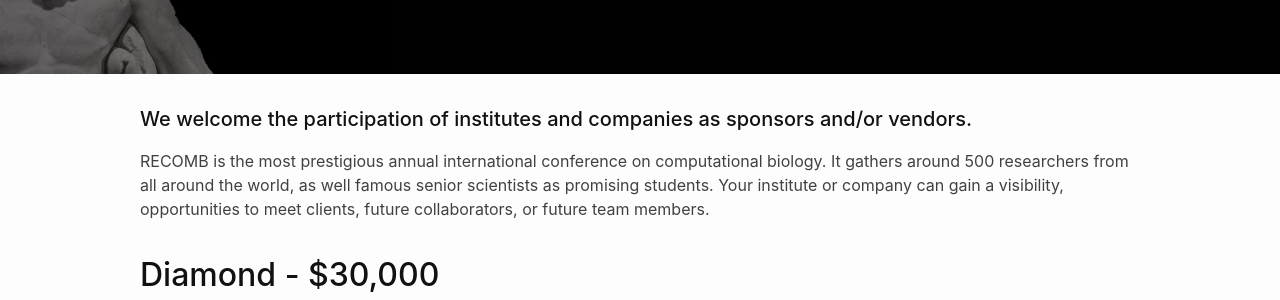
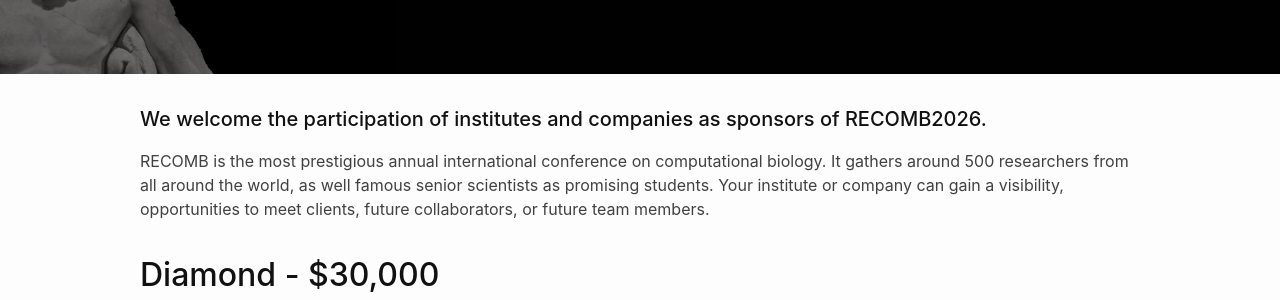
Before and after one commit to recomb-conference/recomb2026, a Jekyll site: the page built from sponsorship_packages.md, in a window 1280 px wide and 900 px high. Shown: the part 168-468 px from the top of the window. Built offline with Jekyll 4.4.1, drawn with Linux system fonts in a browser that asks for light colours; nearby versions of some CDN libraries.

Commit message:
Update sponsorship_packages.md

```diff
--- a/sponsorship_packages.md
+++ b/sponsorship_packages.md
@@ -3,7 +3,7 @@
 title: Sponsorship Packages
 ---
 
-#### We welcome the participation of institutes and companies as sponsors and/or vendors.
+#### We welcome the participation of institutes and companies as sponsors of RECOMB2026.
 
 RECOMB is the most prestigious annual international conference on computational biology. It gathers around 500 researchers from all around the world, as well famous senior scientists as promising students. Your institute or company can gain a visibility, opportunities to meet clients, future collaborators, or future team members.
 
```
